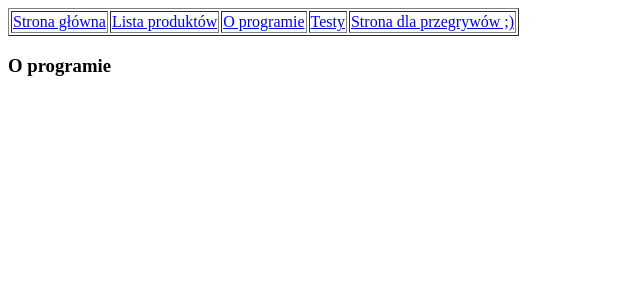
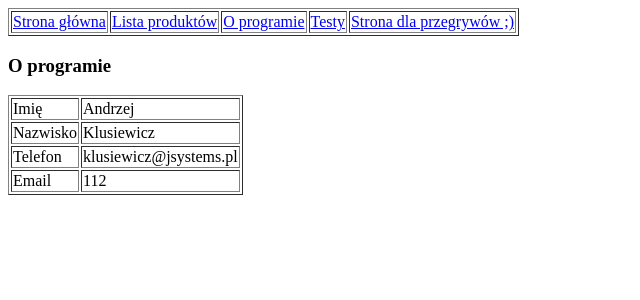
Before and after one commit to andrzejklusiewicz33/python_21_11_2022, a Flask app: page /about in a window 1280 px wide. Shown: the top 300 px of the page, without its empty margins (0-640 px from the left). Run offline with Flask 2, Linux system fonts and the light colour scheme.

Commit message:
zadanie 57

```diff
--- a/web/app.py
+++ b/web/app.py
@@ -15,7 +15,14 @@ def show_products():
 
 @app.route('/about')
 def about():
-    return render_template("about.html")
+    #a=Author()
+    # # a.first_name="Andrzej"
+    # # a.last_name='Klusiewicz'
+    # # a.phone_number='112'
+    # # a.email='klusiewicz@jsystems.pl'
+    a=Author("Andrzej","Klusiewicz",'112','klusiewicz@jsystems.pl')
+    print(a)
+    return render_template("about.html",author=a)
 
 class Favourites:
     film=None
@@ -49,3 +56,9 @@ if __name__ == '__main__':
 #Klasa ta ma posiadać pola first_name,last_name,email,phone_number
 #W kontrolerze ekranu "/about" stwórz obiekt klasy Author, zapelnij go danymi
 #i wyświetl te dane na ekranie /about
+
+
+#57. Do klasy Author dodaj konstruktor sparametryzowany który umożliwi nam tworzenie obiektu
+#z podaniem od razu danych. Przerób kontroler widoku /about w taki sposób by
+# wykorzystać nowy konstruktor. Zadbaj też o to by przy wejsciu na ekran wyswietlila
+#się na konsoli zawartosc przekazywanego obiektu.
--- a/web/domain.py
+++ b/web/domain.py
@@ -1,2 +1,16 @@
 class Author:
-    pass
+    first_name=None
+    last_name=None
+    email=None
+    phone_number=None
+    def __init__(self,first_name,last_name,email,phone_number):
+        self.first_name=first_name
+        self.last_name=last_name
+        self.email=email
+        self.phone_number=phone_number
+
+    def __str__(self):
+        #return f"first_name={self.first_name}, last_name={self.last_name}"
+        return str(self.__dict__)
+    # def __init__(self):
+    #     print('DUPA!!!!!!!!!')
--- a/web/templates/about.html
+++ b/web/templates/about.html
@@ -7,5 +7,11 @@
 <body>
 {% include 'menu.html' %}
 <h3>O programie</h3>
+<table border="1">
+    <tr><td>Imię</td><td>{{ author.first_name }}</td></tr>
+    <tr><td>Nazwisko</td><td>{{ author.last_name }}</td></tr>
+    <tr><td>Telefon</td><td>{{ author.phone_number }}</td></tr>
+    <tr><td>Email</td><td>{{ author.email }}</td></tr>
+</table>
 </body>
 </html>
```
